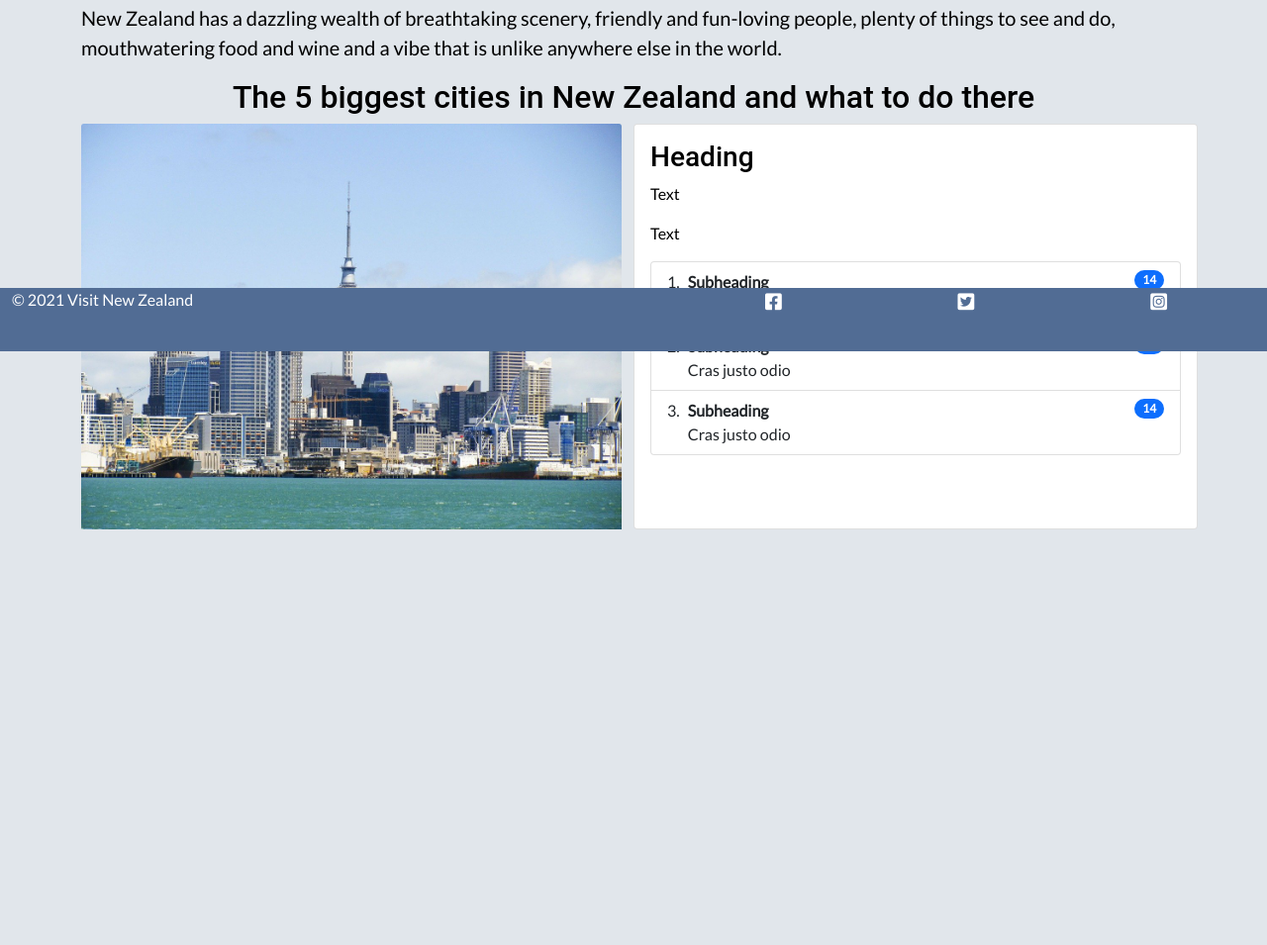
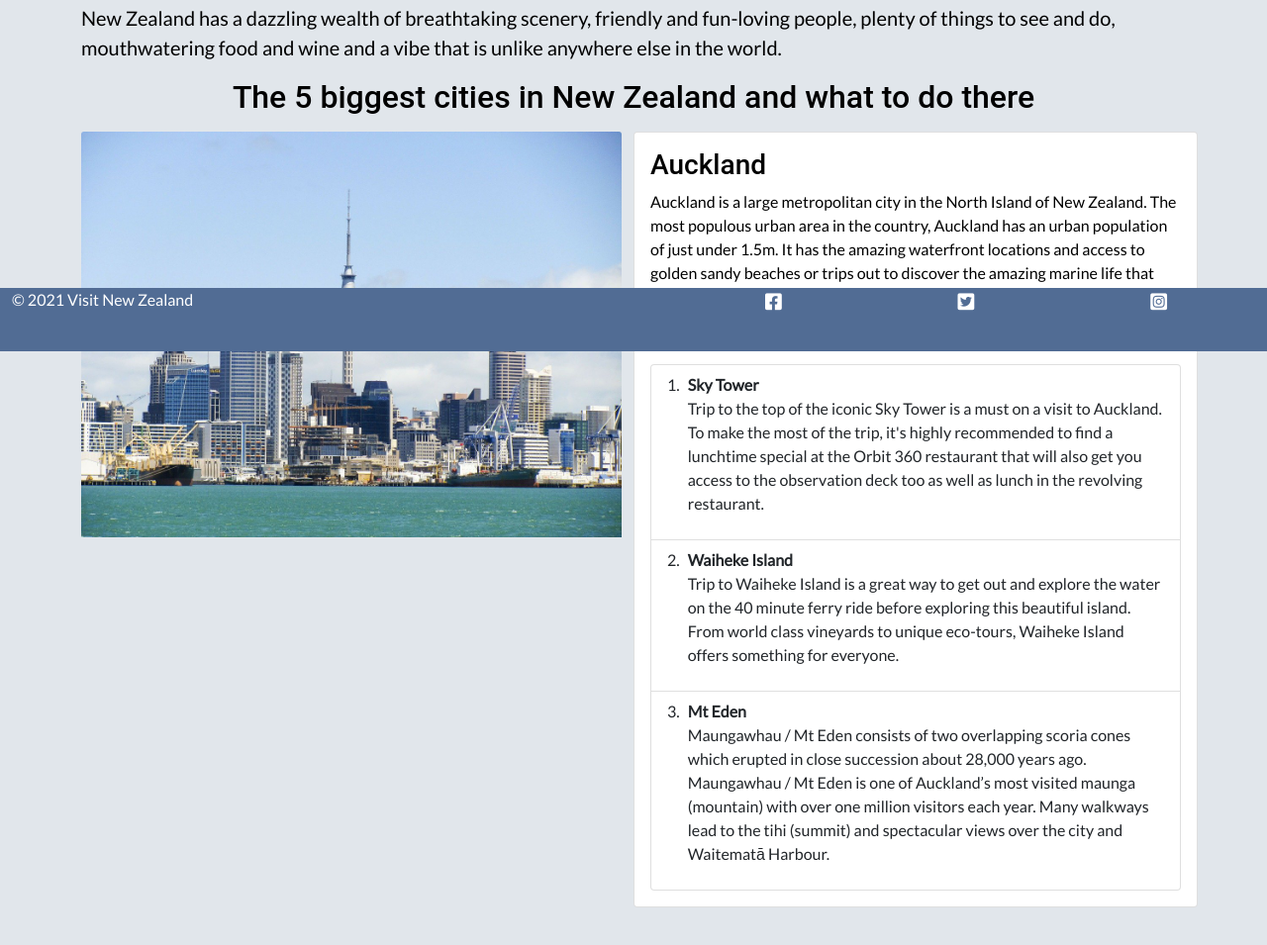
Before and after one commit to Ranj247/MS-2_Visit-New-Zealand, a plain HTML site: page why-new-zealand.html in a window 1280 px wide. Shown: the part 445-1400 px from the top of the page at 99% size. Before the commit the page ends 1064 px from the top, so only its background shows below. Drawn offline with nearby package versions, Linux system fonts and the light colour scheme.

Commit message:
added bootstrap list group, and included rest of the text content

```diff
--- a/why-new-zealand.html
+++ b/why-new-zealand.html
@@ -128,7 +128,7 @@
                 </div>
             </div>
 
-            <div class="row">
+            <div class="row mt-2">
                 <div class="col-xs-12 col-lg-6 col-xxl-6">
                     <div>
                         <img class="card-img-top" src="assets/images/a1.1.jpg" alt="Auckland Sky Tower">
@@ -136,32 +136,48 @@
                 </div>
                 <div class="col-xs-12 col-lg-6 col-xxl-6 card p-3">
                     <article>
-                        <h3>Heading</h3>
+                        <h3>Auckland</h3>
                         <p>
-                            Text
+                            Auckland is a large metropolitan city in the North Island of New Zealand. The most
+                            populous urban area in the country, Auckland has an urban population of just under 1.5m. It
+                            has the amazing waterfront locations and access to golden sandy beaches or trips out to
+                            discover the amazing marine life that also calls Auckland home.
                         </p>
-                        <p>Text</p>
+                        <p>Here are the top three things to do in Auckland:</p>
                         <ol class="list-group list-group-numbered">
                             <li class="list-group-item d-flex justify-content-between align-items-start">
                                 <div class="ms-2 me-auto">
-                                    <div class="fw-bold">Subheading</div>
-                                    Cras justo odio
+                                    <div class="fw-bold">Sky Tower</div>
+                                    <p>
+                                        Trip to the top of the iconic Sky Tower is a must on a visit to
+                                        Auckland. To make the most of the trip, it's highly recommended to find
+                                        a lunchtime special at the Orbit 360 restaurant that will also get you access to
+                                        the observation deck too as well as lunch in the revolving restaurant.
+                                    </p>
                                 </div>
-                                <span class="badge bg-primary rounded-pill">14</span>
                             </li>
                             <li class="list-group-item d-flex justify-content-between align-items-start">
                                 <div class="ms-2 me-auto">
-                                    <div class="fw-bold">Subheading</div>
-                                    Cras justo odio
+                                    <div class="fw-bold">Waiheke Island</div>
+                                    <p>
+                                        Trip to Waiheke Island is a great way to get out and explore
+                                        the water on the 40 minute ferry ride before exploring this beautiful island.
+                                        From world class vineyards to unique eco-tours, Waiheke Island offers something
+                                        for everyone.
+                                    </p>
                                 </div>
-                                <span class="badge bg-primary rounded-pill">14</span>
                             </li>
                             <li class="list-group-item d-flex justify-content-between align-items-start">
                                 <div class="ms-2 me-auto">
-                                    <div class="fw-bold">Subheading</div>
-                                    Cras justo odio
+                                    <div class="fw-bold">Mt Eden</div>
+                                    <p>
+                                        Maungawhau / Mt Eden consists of two overlapping scoria cones which erupted in
+                                        close succession about 28,000 years ago. Maungawhau / Mt Eden is one of
+                                        Auckland’s most visited maunga (mountain) with over one million visitors each
+                                        year. Many walkways lead to the tihi (summit) and spectacular views over the
+                                        city and Waitematā Harbour.
+                                    </p>
                                 </div>
-                                <span class="badge bg-primary rounded-pill">14</span>
                             </li>
                         </ol>
                     </article>
```
